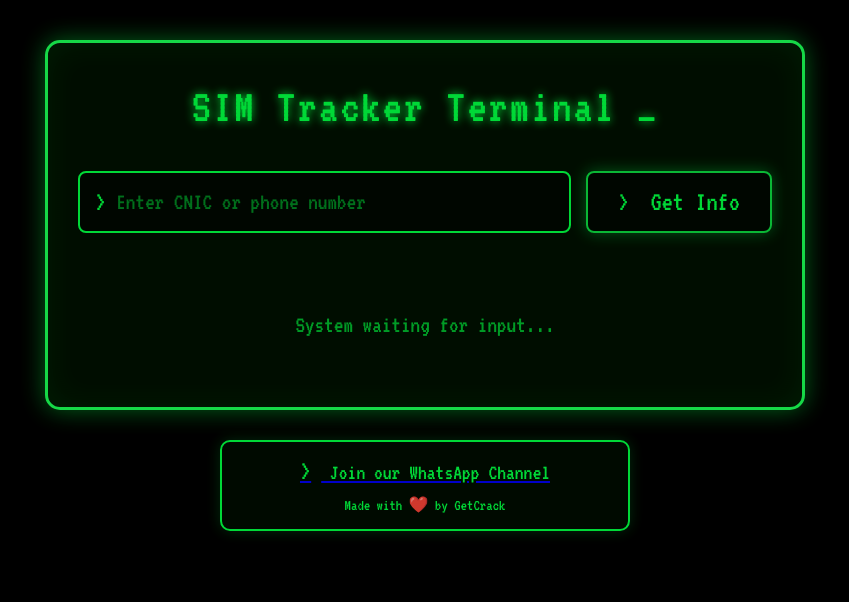
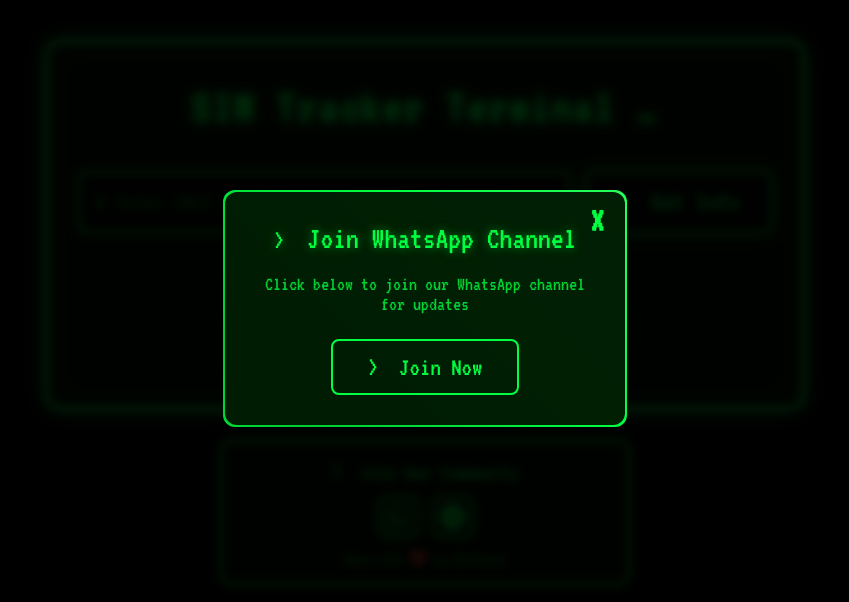
Before and after one commit to AiZahid/simtracker, a plain HTML site: page templates/index.html in a window 1280 px wide. Shown: the whole page, without its empty margins (215-1064 px from the left). Drawn offline with Linux system fonts and the light colour scheme.

Commit message:
Update index.html

```diff
--- a/templates/index.html
+++ b/templates/index.html
@@ -1,5 +1,6 @@
 <!DOCTYPE html>
 <html lang="en">
+
 <head>
   <meta charset="UTF-8" />
   <meta name="viewport" content="width=device-width, initial-scale=1.0" />
@@ -9,6 +10,7 @@
   <link rel="preconnect" href="https://fonts.gstatic.com" crossorigin>
   <link href="https://fonts.googleapis.com/css2?family=VT323&display=swap" rel="stylesheet">
 </head>
+
 <body>
   <div class="scanlines"></div>
 
@@ -19,13 +21,8 @@
       <div class="terminal-input-group">
         <div class="input-line">
           <span class="prompt">&gt;</span>
-            <input
-              id="phone"
-              type="text"
-              maxlength="10"
-              placeholder="Enter CNIC or phone number"
-              class="terminal-input"
-            />
+          <input id="phone" type="text" maxlength="10" placeholder="Enter CNIC or phone number"
+            class="terminal-input" />
         </div>
 
         <button class="terminal-btn" onclick="lookup()">
@@ -46,14 +43,43 @@
   </div>
 
   <div class="terminal-footer">
-      <a href="https://whatsapp.com/channel/0029VaGM2ptBPzjPOt6Tib2G" target="_blank" class="footer-link">
     <div class="footer-box">
-          <p class="footer-title"><span class="prompt">&gt;</span> Join our WhatsApp Channel</p>
-          <p class="footer-subtitle">Made with ❤️ by <a href="https://getcrack.t.me" target="_blank">GetCrack</a></p>
+      <p class="footer-title"><span class="prompt">&gt;</span> Join Our Community</p>
+      <div class="social-icons">
+        <a href="https://whatsapp.com/channel/0029VaGM2ptBPzjPOt6Tib2G" target="_blank" class="social-icon"
+          title="WhatsApp Channel">
+          <svg xmlns="http://www.w3.org/2000/svg" width="32" height="32" fill="currentColor" viewBox="0 0 16 16">
+            <path
+              d="M13.601 2.326A7.854 7.854 0 0 0 7.994 0C3.627 0 .068 3.558.064 7.926c0 1.399.366 2.76 1.057 3.965L0 16l4.204-1.102a7.933 7.933 0 0 0 3.79.965h.004c4.368 0 7.926-3.558 7.93-7.93A7.898 7.898 0 0 0 13.6 2.326zM7.994 14.521a6.573 6.573 0 0 1-3.356-.92l-.24-.144-2.494.654.666-2.433-.156-.251a6.56 6.56 0 0 1-1.007-3.505c0-3.626 2.957-6.584 6.591-6.584a6.56 6.56 0 0 1 4.66 1.931 6.557 6.557 0 0 1 1.928 4.66c-.004 3.639-2.961 6.592-6.592 6.592zm3.615-4.934c-.197-.099-1.17-.578-1.353-.646-.182-.065-.315-.099-.445.099-.133.197-.513.646-.627.775-.114.133-.232.148-.43.05-.197-.1-.836-.308-1.592-.985-.59-.525-.985-1.175-1.103-1.372-.114-.198-.011-.304.088-.403.087-.088.197-.232.296-.346.1-.114.133-.198.198-.33.065-.134.034-.248-.015-.347-.05-.099-.445-1.076-.612-1.47-.16-.389-.323-.335-.445-.34-.114-.007-.247-.007-.38-.007a.729.729 0 0 0-.529.247c-.182.198-.691.677-.691 1.654 0 .977.71 1.916.81 2.049.098.133 1.394 2.132 3.383 2.992.47.205.84.326 1.129.418.475.152.904.129 1.246.08.38-.058 1.171-.48 1.338-.943.164-.464.164-.86.114-.943-.049-.084-.182-.133-.38-.232z" />
+          </svg>
+        </a>
+        <a href="https://getcrack.t.me" target="_blank" class="social-icon" title="Telegram">
+          <svg xmlns="http://www.w3.org/2000/svg" width="32" height="32" fill="currentColor" viewBox="0 0 16 16">
+            <path
+              d="M16 8A8 8 0 1 1 0 8a8 8 0 0 1 16 0zM8.287 5.906c-.778.324-2.334.994-4.666 2.01-.378.15-.577.298-.595.442-.03.243.275.339.69.47l.175.055c.408.133.958.288 1.243.294.26.006.549-.1.868-.32 2.179-1.471 3.304-2.214 3.374-2.23.05-.012.12-.026.166.016.047.041.042.12.037.141-.03.129-1.227 1.241-1.846 1.817-.193.18-.33.307-.358.336a8.154 8.154 0 0 1-.188.186c-.38.366-.664.64.015 1.088.327.216.589.393.85.571.284.194.568.387.936.629.093.06.183.125.27.187.331.236.63.448.997.414.214-.02.435-.22.547-.82.265-1.417.786-4.486.906-5.751a1.426 1.426 0 0 0-.013-.315.337.337 0 0 0-.114-.217.526.526 0 0 0-.31-.093c-.3.005-.763.166-2.984 1.09z" />
+          </svg>
+        </a>
       </div>
+      <p class="footer-subtitle">Made with ❤️ by GetCrack</p>
+    </div>
+  </div>
+
+  <!-- WhatsApp Popup Modal -->
+  <div id="whatsappModal" class="modal">
+    <div class="modal-content">
+      <span class="modal-close" onclick="closeWhatsAppPopup()">&times;</span>
+      <div class="modal-header">
+        <span class="prompt">&gt;</span> Join WhatsApp Channel
+      </div>
+      <p class="modal-text">Click below to join our WhatsApp channel for updates</p>
+      <a href="https://whatsapp.com/channel/0029VaGM2ptBPzjPOt6Tib2G" target="_blank" class="modal-btn"
+        onclick="closeWhatsAppPopup()">
+        <span class="prompt">&gt;</span> Join Now
       </a>
+    </div>
   </div>
 
   <script src="/static/js/script.js"></script>
 </body>
+
 </html>
```
Lines whose indentation alone changed are shown as unchanged.
